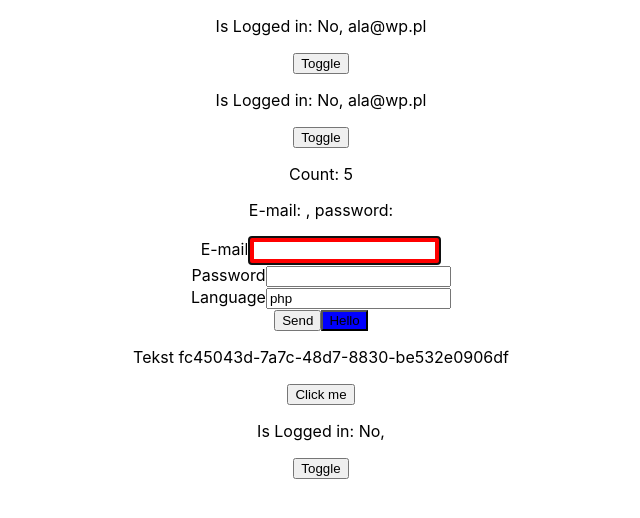
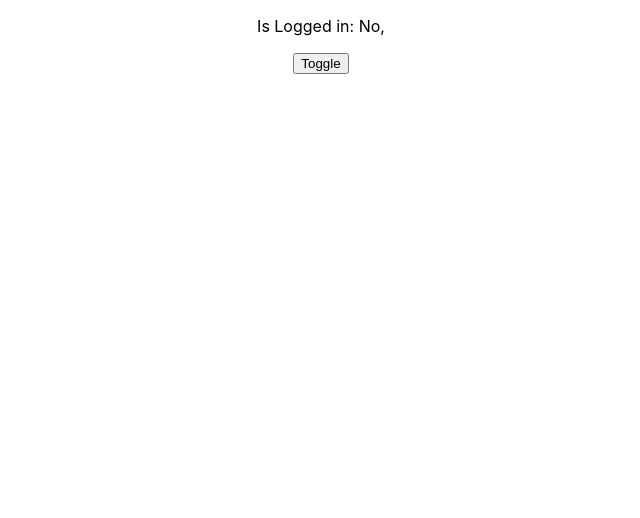
Before and after one commit to patrykomiotek/ccapp, a React (Create React App) app: page / in a window 1280 px wide. Shown: the top 518 px of the page, without its empty margins (319-959 px from the left). Built offline with nearby package versions, Linux system fonts and the light colour scheme.

Commit message:
feat: contexts step 3

```diff
--- a/src/App.tsx
+++ b/src/App.tsx
@@ -9,29 +9,21 @@ import { RegistrationPage } from './pages/RegistrationPage';
 // import { Viewport } from './components/Viewport';
 import { Counter } from './components/Counter';
 // const DumbComponent = () => <p>Hello</p>;
-import { AuthInfo, AuthContext } from './components/Auth';
+import { AuthInfo } from './components/Auth';
+import { AuthProvider } from './components/Auth/AuthContext';
 
 
 function App() {
-  const [isAuthorized, setIsAuthorized] = useState(false);
-
   return (
     <div className="App">
-      <AuthContext.Provider value={{
-        email: 'ala@wp.pl',
-        authorized: isAuthorized,
-        language: 'kontlin',
-        // setIsAuthorized: setIsAuthorized,
-        setIsAuthorized,
-      }}>
+      <AuthProvider>
         <AuthInfo />
         {/* <Viewport /> */}
-        <Counter />
-        <RegistrationPage />
-      </AuthContext.Provider>
+        {/* <Counter /> */}
+        {/* <RegistrationPage /> */}
+      </AuthProvider>
 
-
-      <Generator />
+      {/* <Generator /> */}
       {/* <Text>Today is Monday</Text>
       <Text>Hello</Text>
       <Text>Lorem</Text> */}
--- a/src/components/Auth/AuthContext.tsx
+++ b/src/components/Auth/AuthContext.tsx
@@ -1,15 +1,64 @@
-import { createContext } from 'react';
+import { createContext, useState, useContext } from 'react';
 import { User } from '../../types';
 
-const defaultValues: User = {
+// const defaultValues: User = {
+//   email: '',
+//   authorized: false,
+//   password: '',
+//   language: '',
+// }
+
+type SuperUser = {
   email: '',
-  authorized: false,
-  password: '',
-  language: '',
+  authorized: boolean,
+  toggle: () => void,
 }
 
-export const AuthContext = createContext(defaultValues);
+// const defaultValues: SuperUser = {
+//   email: '',
+//   authorized: false,
+//   toggle: () => null,
+// };
+
+// export const AuthContext = createContext<SuperUser>(defaultValues);
+export const AuthContext = createContext<SuperUser | null>(null);
 
 AuthContext.displayName = 'AuthContext';
 
+const useAuth = () => {
+  const [authorized, setAuthorized] = useState(false);
+
+  const setIsLoggedIn = (value: boolean) => setAuthorized(value);
+  const logOut = () => setAuthorized(false);
+  const logIn = () => setAuthorized(true);
+  const toggle = () => setAuthorized((value) => !value);
+
+  return { authorized, setIsLoggedIn, logOut, logIn, toggle };
+}
+
+export const useAuthContext = () => {
+  const context = useContext(AuthContext);
+  console.log('context: ', context);
+  if (!context) {
+    throw new Error('Hook useAuthContext should be placed in AuthProvider component');
+  }
+  return context;
+}
+
+interface Props {
+  children: React.ReactNode;
+}
+
+export const AuthProvider = ({ children }: Props) => {
+  const { authorized, toggle } = useAuth();
+  return (
+    <AuthContext.Provider value={{
+      email: '',
+      authorized,
+      toggle,
+    }}>
+      {children}
+    </AuthContext.Provider>
+  );
+}
 // AuthContext.
--- a/src/components/Auth/AuthCredentials.tsx
+++ b/src/components/Auth/AuthCredentials.tsx
@@ -1,17 +1,12 @@
-import { useContext } from 'react';
-import { AuthContext } from '../Auth/AuthContext';
+import { useAuthContext } from '../Auth/AuthContext';
 
 const AuthCredentials = () => {
-  const user = useContext(AuthContext);
+  const user = useAuthContext();
   // const theme = useContext(ThemeContext);
   return (
     <div>
       <p>Is Logged in: {user.authorized ? 'Yes' : 'No' }, {user.email}</p>
-      <button onClick={() => {
-        if (user.setIsAuthorized) {
-          user.setIsAuthorized(!user.authorized);
-        }
-      }}>Toggle</button>
+      <button onClick={() => user.toggle()}>Toggle</button>
     </div>
   );
 }
--- a/src/components/Counter.tsx
+++ b/src/components/Counter.tsx
@@ -1,5 +1,4 @@
 import { useEffect, useState } from 'react';
-import { AuthInfo } from '../components/Auth'
 
 const Counter = () => {
   const [count, setCount] = useState(0);
@@ -19,7 +18,6 @@ const Counter = () => {
   }, []);
   return (
     <>
-      <AuthInfo />
       <p>Count: {count}</p>
     </>
   );
```
